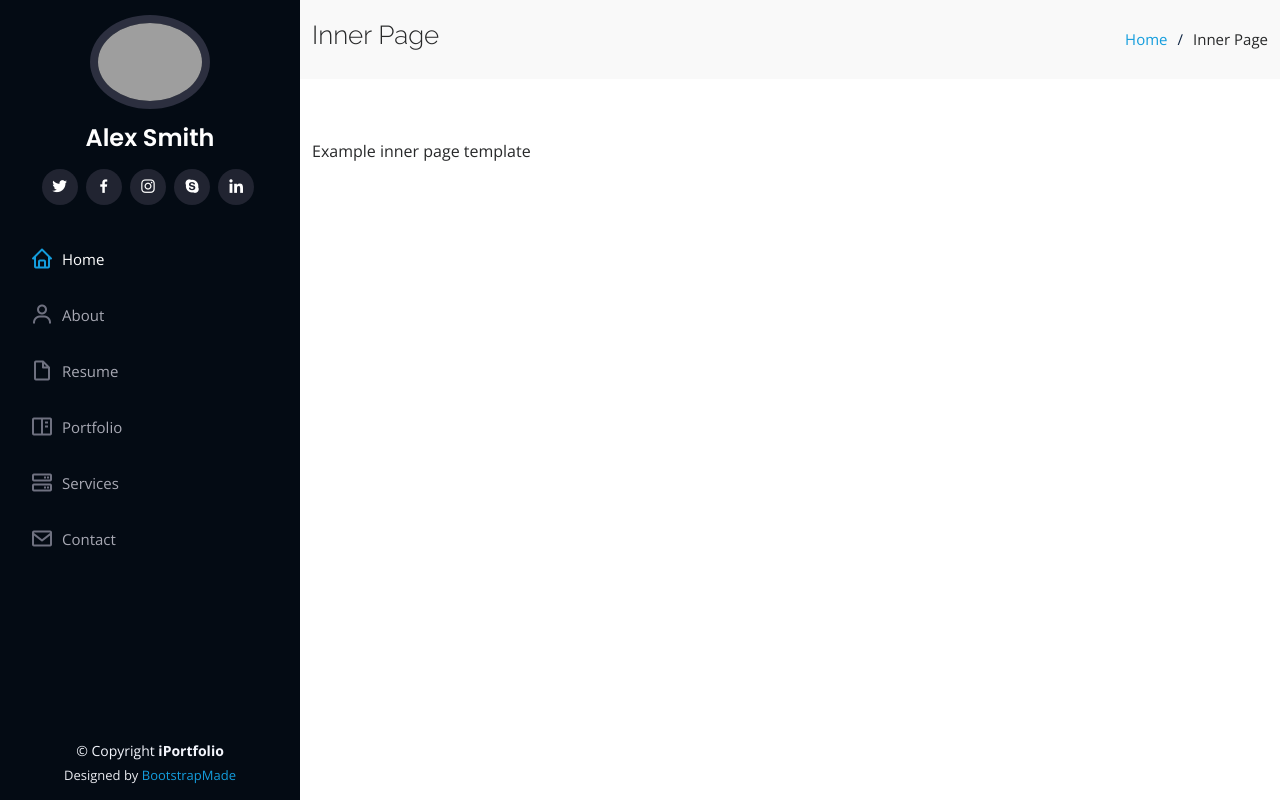
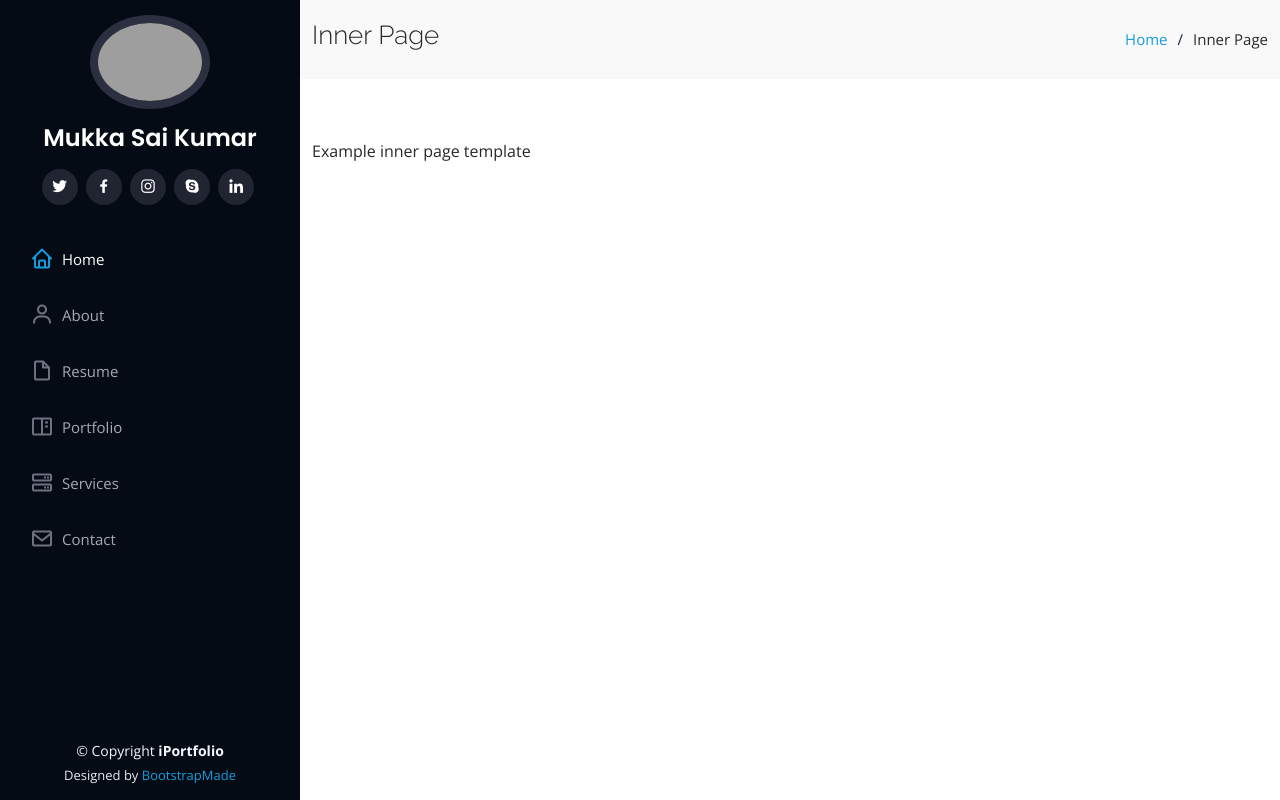
Before and after one commit to RamaVenkatSai/RamaVenkatSai.github.io, a plain HTML site: page inner-page.html in a window 1280 px wide. Drawn offline with nearby package versions, Linux system fonts and the light colour scheme; grey boxes are pictures that could not be loaded.

Commit message:
Update inner-page.html

```diff
--- a/inner-page.html
+++ b/inner-page.html
@@ -46,7 +46,7 @@
 
       <div class="profile">
         <img src="assets/img/profile-img.jpg" alt="" class="img-fluid rounded-circle">
-        <h1 class="text-light"><a href="index.html">Alex Smith</a></h1>
+        <h1 class="text-light"><a href="index.html">Mukka Sai Kumar</a></h1>
         <div class="social-links mt-3 text-center">
           <a href="#" class="twitter"><i class="bx bxl-twitter"></i></a>
           <a href="#" class="facebook"><i class="bx bxl-facebook"></i></a>
```
